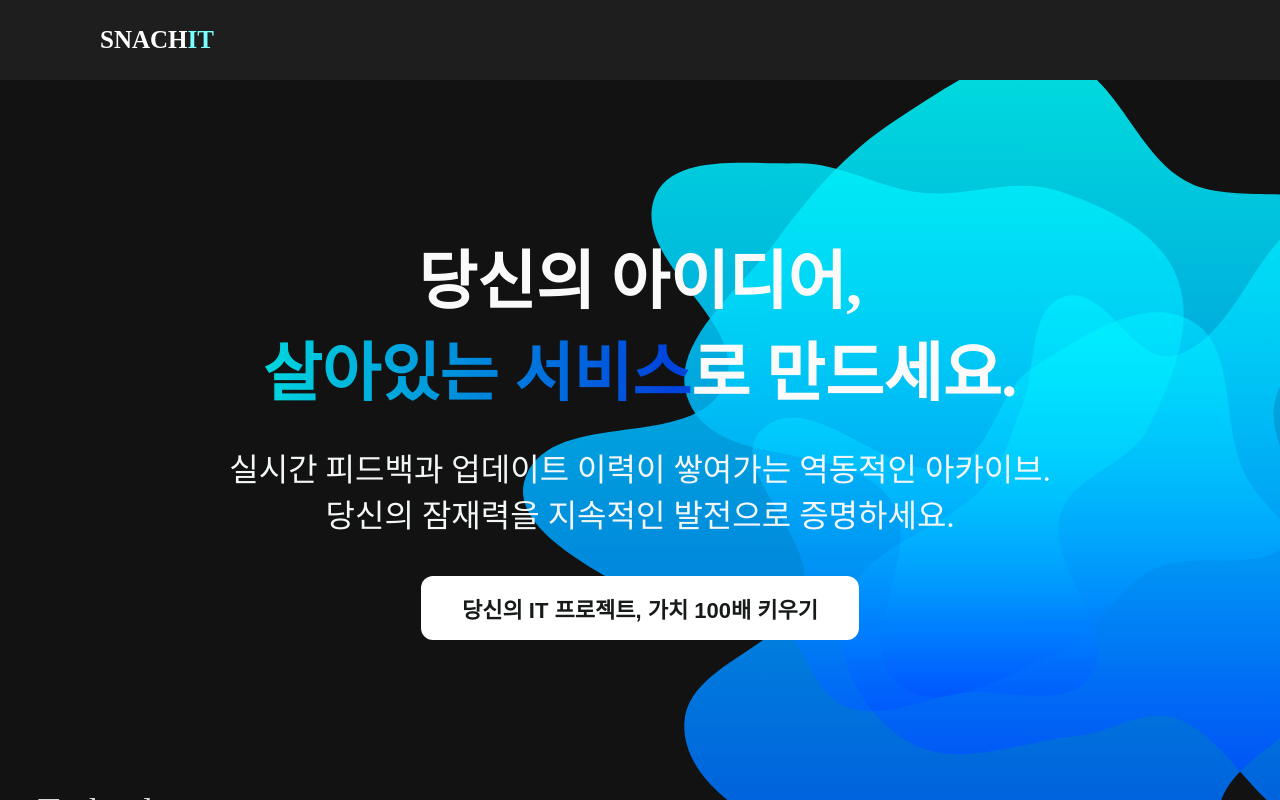
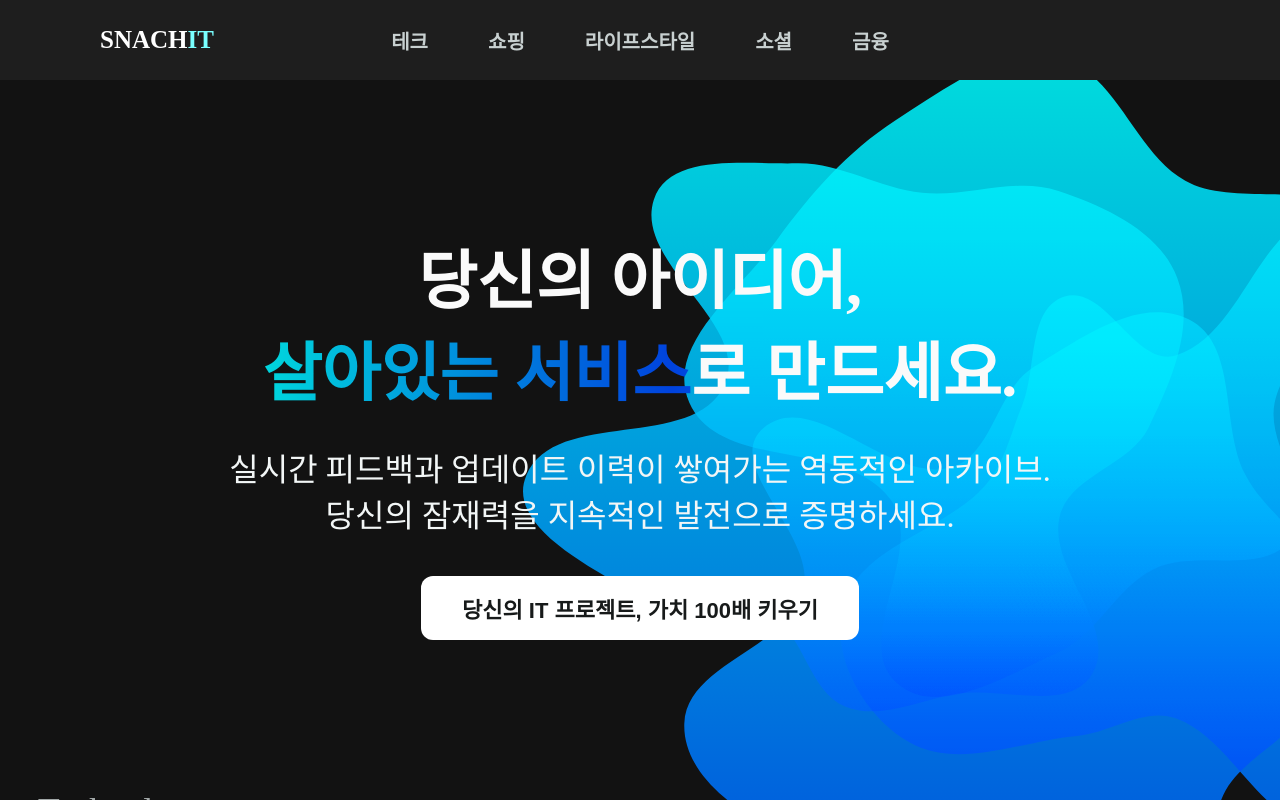
Before and after one commit to Snachit-labs/Snachit_web, a React (Vite) app: page / in a window 1280 px wide. Shown: the top 800 px of the page. Built offline with nearby package versions, Linux system fonts and the light colour scheme.

Commit message:
refact: header 추가

```diff
--- a/src/components/Header.tsx
+++ b/src/components/Header.tsx
@@ -1,14 +1,28 @@
 import headerStyle from "../css/components/headerStyle.module.css";
+import { useNavigate } from "react-router";
 
 export default function Header() {
+  const navigate = useNavigate();
   return (
-    <>
-      <header className={headerStyle.header}>
-        <div className={headerStyle.headerLogoDiv}>
+    <header className={headerStyle.header}>
+      <div className={headerStyle.inner}>
+        <div
+          className={headerStyle.headerLogoDiv}
+          onClick={() => {
+            navigate("/");
+          }}
+        >
           <span className={headerStyle.snach}>SNACH</span>
           <span className={headerStyle.it}>IT</span>
         </div>
-      </header>
-    </>
+        <ul className={headerStyle.navbar}>
+          <li>테크</li>
+          <li>쇼핑</li>
+          <li>라이프스타일</li>
+          <li>소셜</li>
+          <li>금융</li>
+        </ul>
+      </div>
+    </header>
   );
 }
--- a/src/css/components/categoryStyle.module.css
+++ b/src/css/components/categoryStyle.module.css
@@ -15,7 +15,7 @@
 .categoryEngTitle {
   /* color: rgba(0, 0, 0, 0.6);
   text-shadow: 0 1px #ffffff; */
-  color: #d9d9d9;
+  color: #a1a7a7;
   /* color: #ffffff;
   text-shadow: 0px 1px 2px rgba(0, 0, 0, 0.6); */
   font-size: 36px;
--- a/src/css/components/headerStyle.module.css
+++ b/src/css/components/headerStyle.module.css
@@ -7,12 +7,30 @@
   align-items: center;
   justify-content: center;
 }
-.headerLogoDiv {
-  /* background-color: yellow; */
-  /* height: 30px; */
+.inner {
+  width: 1440px;
   display: flex;
   align-items: center;
-  width:1440px;
+  position: relative;
+  /* background-color: green; */
+}
+.navbar {
+  display: flex;
+  /* background-color: red; */
+  padding: 0;
+  gap: 60px;
+  position: absolute;
+  left: 50%;
+  transform: translateX(-50%);
+}
+.navbar li {
+  font-size: 20px;
+  color: #c8d0d0;
+  font-weight: bold;
+  cursor: pointer;
+}
+.headerLogoDiv {
+  cursor: pointer;
 }
 .headerLogoDiv span {
   font-size: 25px;
--- a/src/css/style.css
+++ b/src/css/style.css
@@ -5,3 +5,7 @@ body {
   background-color: #121212;
   overflow-x: hidden;
 }
+ul,
+li {
+  list-style: none;
+}
```
